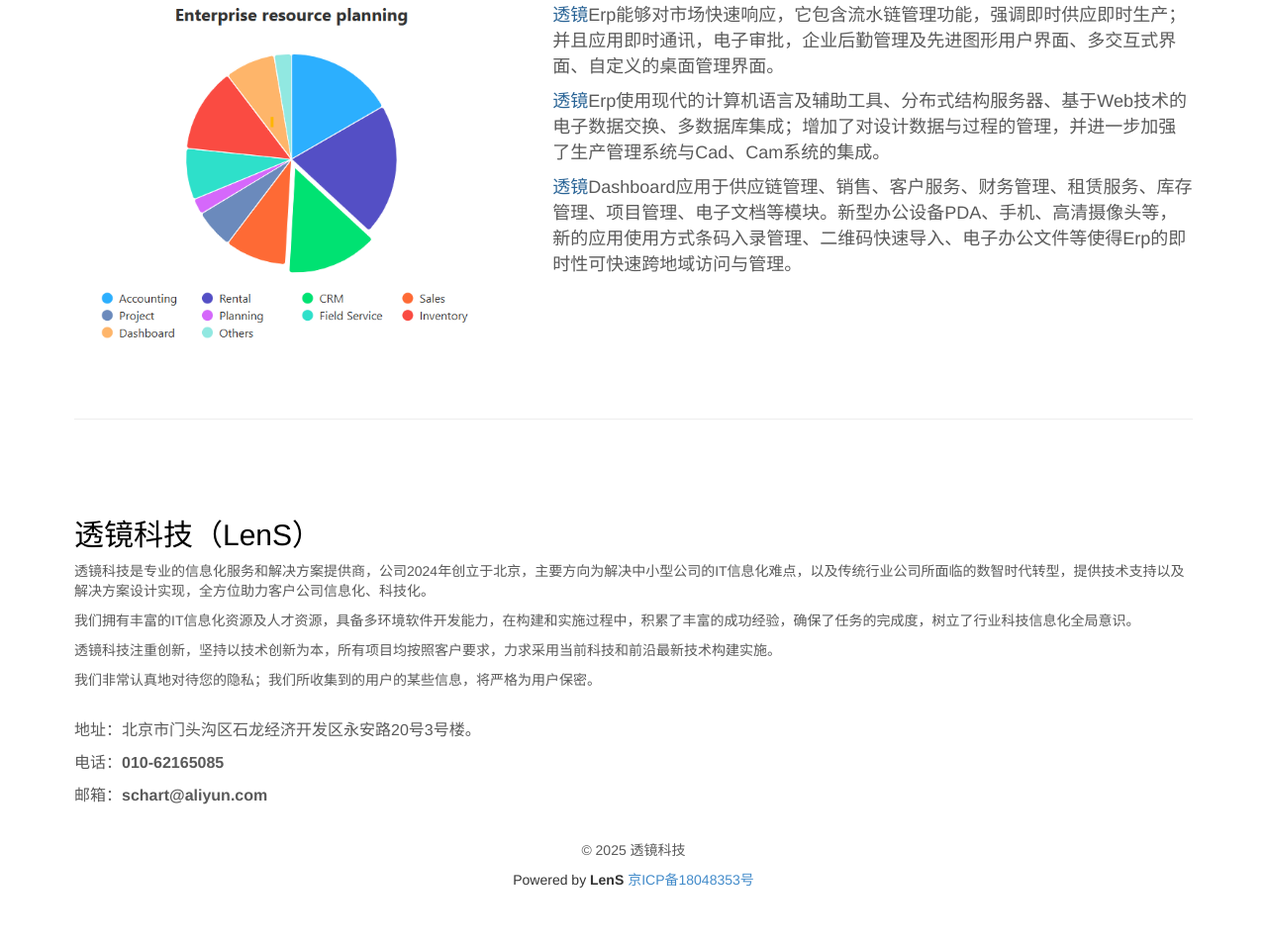
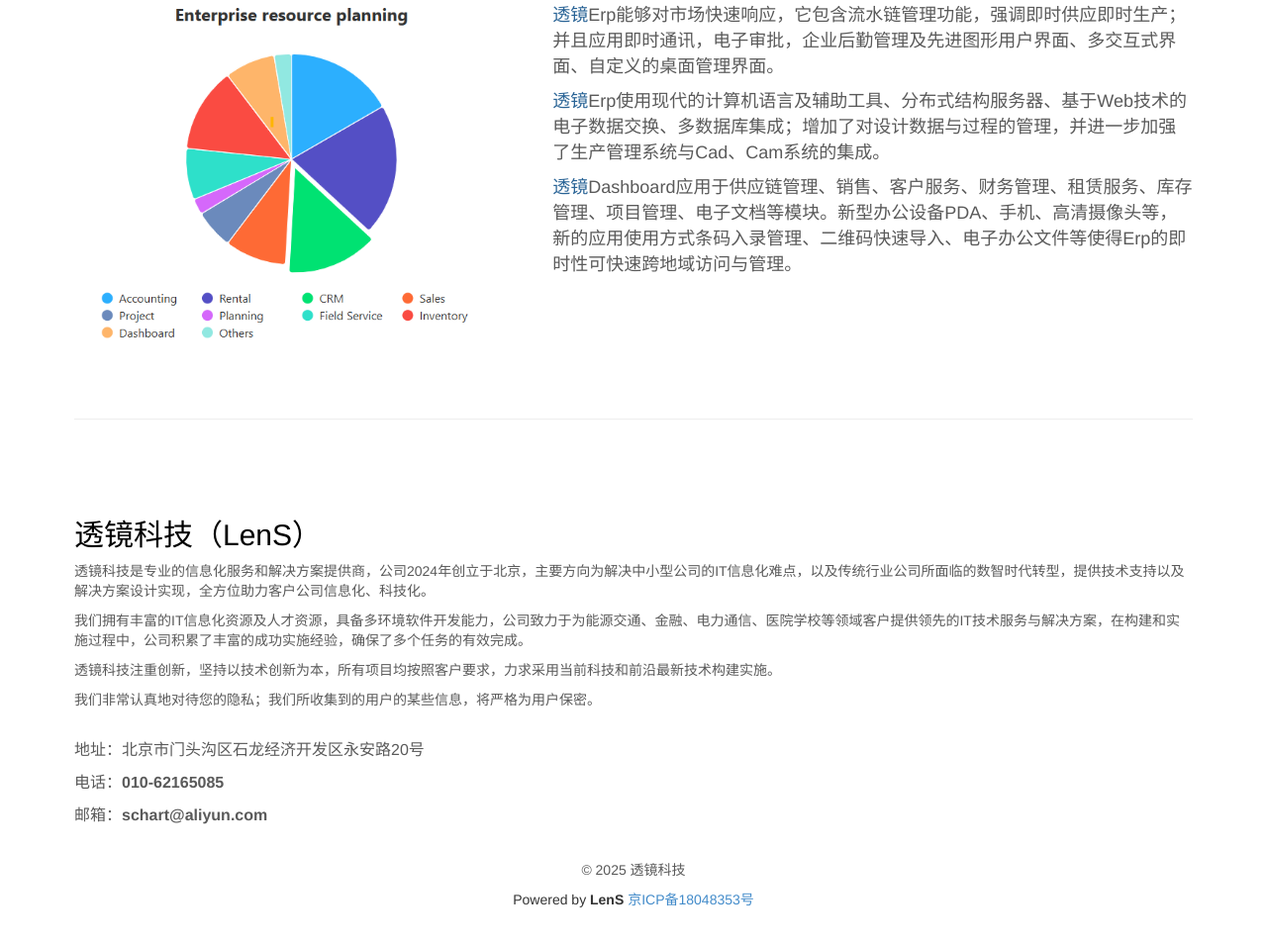
Before and after one commit to lenschart/main, a plain HTML site: page index.html in a window 1280 px wide. Shown: the part 3124-4079 px from the top of the page at 99% size. Drawn offline with Linux system fonts and the light colour scheme.

Commit message:
Update company description

```diff
--- a/index.html
+++ b/index.html
@@ -310,13 +310,13 @@
 	<div id="aboutus" style="margin-top:100px">
 		<h2><a href="#top" style="color:black; text-decoration: none;">透镜科技（LenS）</a></h2>
 		<p>透镜科技是专业的信息化服务和解决方案提供商，公司2024年创立于北京，主要方向为解决中小型公司的IT信息化难点，以及传统行业公司所面临的数智时代转型，提供技术支持以及解决方案设计实现，全方位助力客户公司信息化、科技化。</p>
-		<p>我们拥有丰富的IT信息化资源及人才资源，具备多环境软件开发能力，在构建和实施过程中，积累了丰富的成功经验，确保了任务的完成度，树立了行业科技信息化全局意识。</p>
+		<p>我们拥有丰富的IT信息化资源及人才资源，具备多环境软件开发能力，公司致力于为能源交通、金融、电力通信、医院学校等领域客户提供领先的IT技术服务与解决方案，在构建和实施过程中，公司积累了丰富的成功实施经验，确保了多个任务的有效完成。</p>
 		<p>透镜科技注重创新，坚持以技术创新为本，所有项目均按照客户要求，力求采用当前科技和前沿最新技术构建实施。</p>
 		<p>我们非常认真地对待您的隐私；我们所收集到的用户的某些信息，将严格为用户保密。</p>
 	</div>
 	<br />
 	<div style="font-size: 16px;">
-		<p>地址：北京市门头沟区石龙经济开发区永安路20号3号楼。</p>
+		<p>地址：北京市门头沟区石龙经济开发区永安路20号</p>
 		<p>电话：<b>010-62165085</b></p>
 <!--	<p>手机：<b>17765814805</b></p> -->
 		<p>邮箱：<b>schart@aliyun.com</b></p>
```
